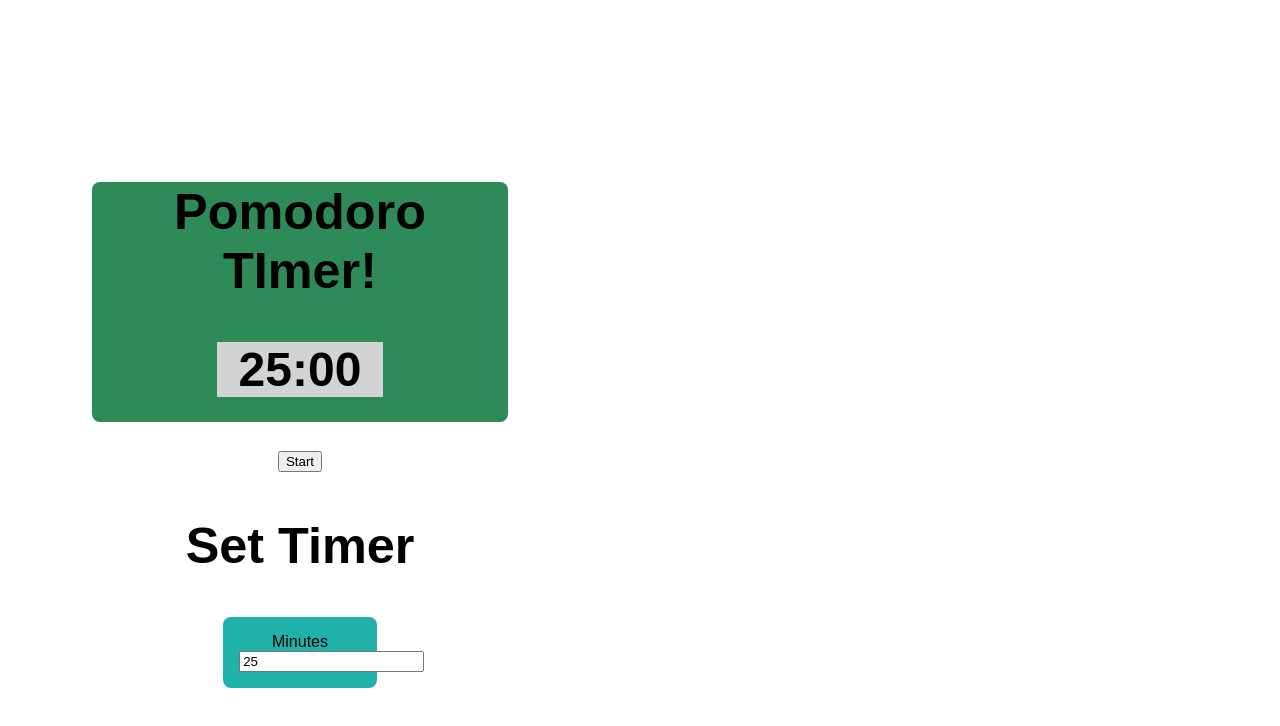
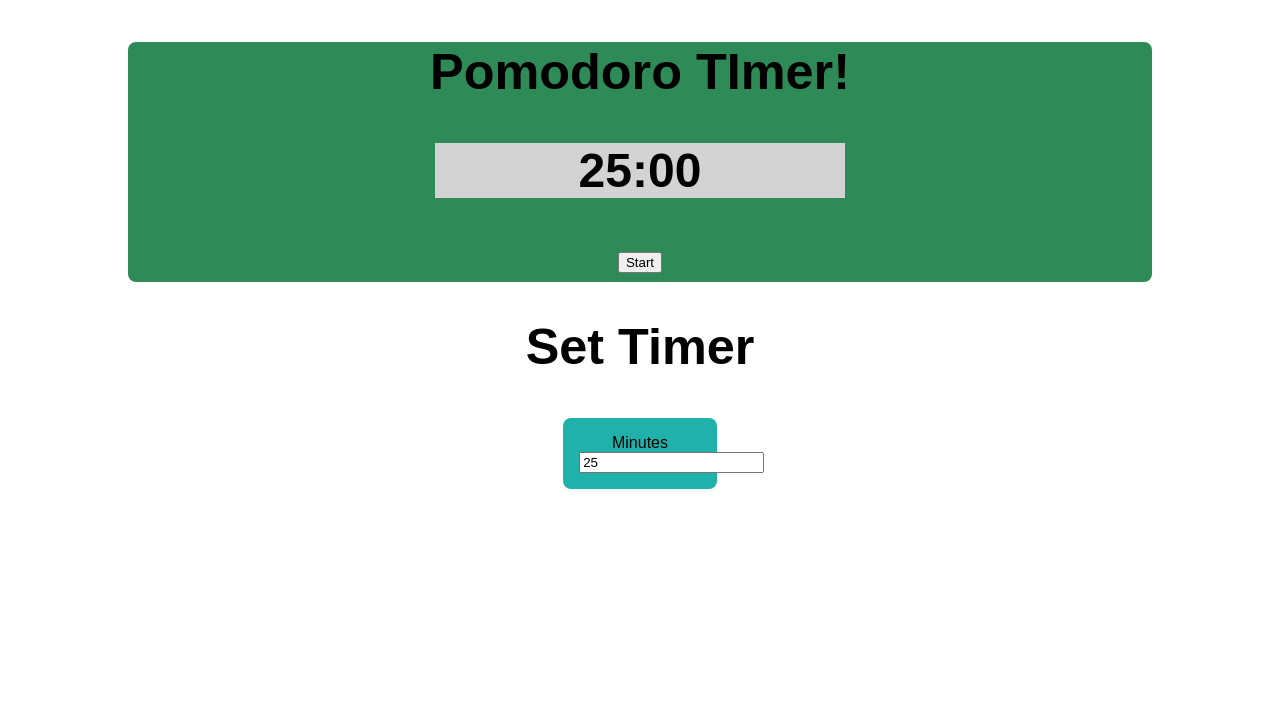
Before and after one commit to CodingCCarpenter/pomodoro-timer, a React (Create React App) app: page / in a window 1280 px wide. Shown: the top 726 px of the page. Built offline with nearby package versions, Linux system fonts and the light colour scheme.

Commit message:
removing superfluous container from timer

```diff
--- a/src/App.js
+++ b/src/App.js
@@ -5,10 +5,8 @@ import './App.css';
 class App extends Component {
   render() {
     return (
-      <div className="panel panel-default app-content center-block">
-        <div className="panel-body">
-          <Timer />
-        </div>
+      <div className="app">
+        <Timer />
       </div>
     );
   }
```
